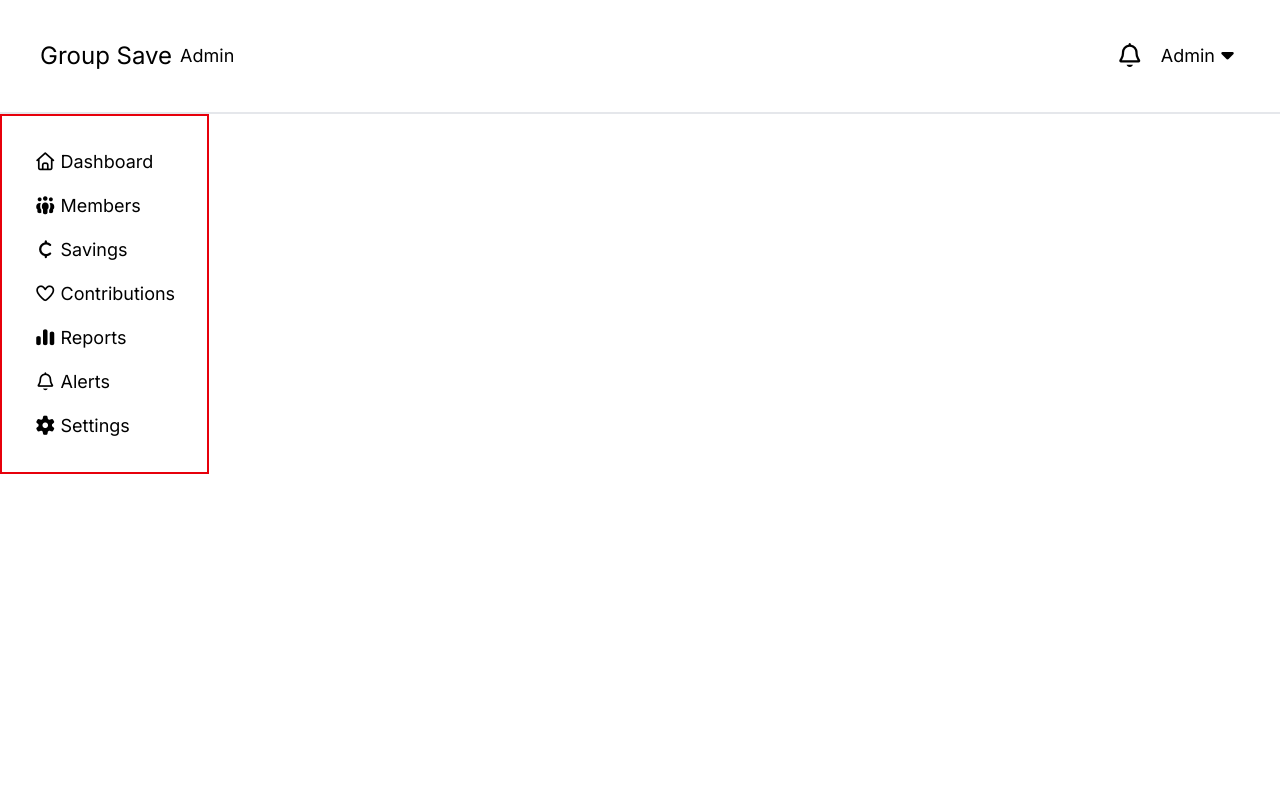
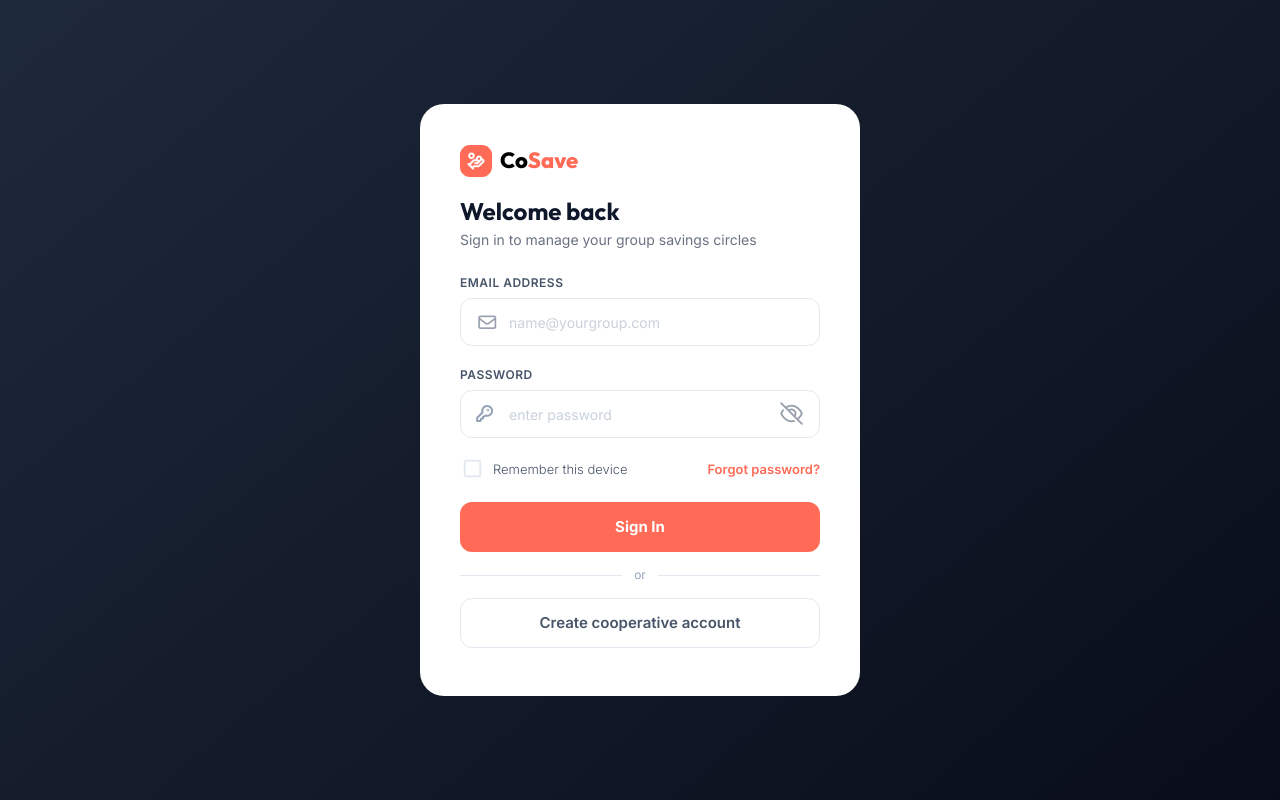
Before and after one commit to charliesumalag/group-saving-management-system-new, a React (Vite) app: page / in a window 1280 px wide. Built offline with nearby package versions, Linux system fonts and the light colour scheme.

Commit message:
redesigning login page

```diff
--- a/src/App.jsx
+++ b/src/App.jsx
@@ -5,7 +5,7 @@ import AdminDashboard from './pages/admin/DashboardPage';
 const App = () => {
   return (
     <>
-      <AdminDashboard />
+      <Login />
     </>
   )
 }
--- a/src/components/layout/Navbar.jsx
+++ b/src/components/layout/Navbar.jsx
@@ -2,7 +2,7 @@ import React from 'react'
 
 const Navbar = () => {
   return (
-    <ul className='flex h-full p-10 border-b-2 border-gray-200 items-center gap-2'>
+    <ul className='flex p-10 border-b-2 border-gray-200 items-center gap-2'>
         <li className='text-2xl'>Group Save</li>
         <li className='text-lg'>Admin</li>
         <li className='ml-auto flex items-center '>
--- a/src/components/layout/Sidebar.jsx
+++ b/src/components/layout/Sidebar.jsx
@@ -2,7 +2,7 @@ import React from 'react'
 
 const Sidebar = () => {
   return (
-    <ul className='h-full text-lg p-8 flex flex-col gap-4 border-2 border-red-600 max-w-sm'>
+    <ul className='self-stretch text-lg p-8 flex flex-col gap-4 border-r border-gray-200  w-64'>
         <li className='flex items-center gap-1 cursor-pointer'>
             <span><i className="fa-regular fa-house"></i></span>
             <span className=''>Dashboard</span>
@@ -27,7 +27,7 @@ const Sidebar = () => {
             <span><i className="fa-regular fa-bell"></i></span>
             <span>Alerts</span>
         </li>
-        <li className='flex items-center gap-1 cursor-pointer mt-auto'>
+        <li className='flex items-center gap-1 cursor-pointer mt-24'>
             <span><i class="fa-solid fa-gear"></i></span>
             <span>Settings</span>
         </li>
--- a/src/index.css
+++ b/src/index.css
@@ -1,7 +1,11 @@
 @import url('https://fonts.googleapis.com/css2?family=Inter:wght@400;500;600;700&display=swap');
+@import url('https://fonts.googleapis.com/css2?family=Outfit:wght@100..900&display=swap');
+@import url('https://fonts.googleapis.com/css2?family=Inter:ital,opsz,wght@0,14..32,100..900;1,14..32,100..900&display=swap');
 
 @import "tailwindcss";
 
 @theme {
   --font-sans: "Inter", sans-serif;
+  --font-outfit: "Outfit", sans-serif;
+  --font-inter: "Inter", sans-serif;
 }
--- a/src/pages/auth/Login.jsx
+++ b/src/pages/auth/Login.jsx
@@ -1,53 +1,68 @@
-import React, { useState } from 'react'
+import React, { useState } from 'react';
+
 
 
 const Login = () => {
+    const [email, setEmail] = useState('');
+    const [emailFocused, setEmailFocused] = useState(false);
+    const [passwordFocused, setPasswordFocused] = useState(false);
     const [showPassword, setShowPassword] = useState(false);
     const [rememberMe, setRememberMe] = useState(false);
     function togglePassword() {
         setShowPassword(prev => !prev);
     }
 
-    function rememberMeToggle(e){
-        setRememberMe(e.target.checked);
+    function rememberMeToggle(){
+        setRememberMe((prev) => !prev)
     }
 
   return (
-    <div className='min-h-screen w-full flex flex-col justify-center items-center font-sans'>
-        <div className='absolute top-4 left-0 w-full px-6 flex flex-col gap-4 '>
-            <div className='flex gap-2'>
-                <img src="wallet-solid.svg" alt=""  className='w-[16px]' />
-                <h1 className='text-xl italic text-[#3E38F5]'>Group Saving</h1>
+    <div className='min-h-screen bg-[linear-gradient(-40deg,#090D1A,#1E293B)] w-full flex flex-col justify-center items-center font-sans'>
+        <div className='w-[440px] h-[592px] rounded-[24px] bg-white p-[40px] ' >
+            <div className='flex gap-[8px] items-center'>
+                <img src="/logo-icon.png" alt="" />
+                <h1 className='font-outfit font-extrabold text-[22px]'>Co<span className='text-[#FF6B57]'>Save</span></h1>
             </div>
-            <hr className=' border-gray-200' />
-        </div>
-        <div className='w-full flex flex-col max-w-md gap-6'>
-            <div>
-                <h2 className='text-3xl'>Login</h2>
-                <p>Hi, Welcome back</p>
+            <div className='mt-[16px]'>
+                <h2 className='text-[#0F172A] font-bold font-outfit text-[24px] '>Welcome back</h2>
+                <p className='text-gray-500 font-inter text-[14px]'>Sign in to manage your group savings circles</p>
             </div>
-            <form action="" className='flex flex-col gap-4'>
-                <div className='flex flex-col gap-1'>
-                    <label htmlFor="username" className='text-base text-gray-700'>Username</label>
-                    <input type="text" id='username' className='border border-gray-400 px-2 py-2 rounded-sm text-gray-500 font-sans w-full focus:border-[#3E38F5] focus:ring-1 focus:ring-[#3E38F5] outline-none ' placeholder='Enter username'/>
-                </div>
-                <div className='flex flex-col gap-1'>
-                    <label htmlFor="password" className='text-base text-gray-700'>Password</label>
-                    <div className='relative'>
-                        <input type={showPassword ? "text" : "password"} id='password' className='border border-gray-400 px-2 py-2 rounded-sm text-gray-500 font-sans w-full focus:border-[#3E38F5] focus:ring-1 focus:ring-[#3E38F5] outline-none pr-10' placeholder='Enter password'/>
-                        <button type='button' onClick={togglePassword} aria-label={showPassword ? "Hide password" : "Show password"}  className='absolute right-3 top-1/2 -translate-y-1/2 text-gray-400'>
-                            <i className={`fa-regular ${showPassword ? 'fa-eye' : 'fa-eye-slash'}`}></i>
-                        </button>
+            <form action="" className='mt-[24px] flex flex-col gap-[20px]'>
+                <div className='flex flex-col gap-[6px]'>
+                    <label htmlFor="" className='font-inter text-[#475569] text-[12px] tracking-[0.5px] font-semibold'>EMAIL ADDRESS</label>
+                    <div className='relative' >
+                        <i className={`fa-regular fa-envelope absolute left-[16px] top-1/2 -translate-y-1/2 text-gray-400 text-[18px] transition-opacity duration-200 ${emailFocused ? 'opacity-0' : 'opacity-100'  } `}></i>
+                        <input type="email" onFocus={() => setEmailFocused(true)} onBlur={() => setEmailFocused(false)} placeholder='name@yourgroup.com' className={`w-full p-[16px] h-[48px] transition-[padding] font-inter text-[14px] text-[#94A3B8] duration-200 ease-in-out rounded-[12px] border-1 border-[#E2E8F0] ${emailFocused ? 'pl-[16px]' : 'pl-[48px]'}`} />
                     </div>
                 </div>
-                <div className='flex justify-between mt-6'>
-                    <label htmlFor="remember" className='flex gap-2 items-center text-gray-700'>
-                    <input type="checkbox" id='remember' checked={rememberMe} onChange={(e) => rememberMeToggle(e)} /> Remember me
-                    </label>
-                    <a href="" className='text-gray-700'>Forgot password?</a>
+                <div className='flex flex-col gap-[6px]'>
+                    <label htmlFor="" className='font-inter text-[#475569] text-[12px] tracking-[0.5px] font-semibold'>PASSWORD</label>
+                    <div className='relative' >
+                        <img src="/vector.png" alt="" className={`absolute left-[16px] top-1/2 -translate-y-1/2  transition-opacity duration-200 ${passwordFocused ? 'opacity-0' : 'opacity-100' } `} />
+                        <button onClick={togglePassword} type='button'>
+                            <i className={`fa-regular ${showPassword ? 'fa-eye' : 'fa-eye-slash'} absolute right-[16px] top-1/2 -translate-y-1/2 text-gray-400 text-xl `}></i>
+                        </button>
+                        <input type={!showPassword ? "password" : "text"} onFocus={() => setPasswordFocused(true)} onBlur={() => setPasswordFocused(false)} placeholder='enter password' className={`w-full p-[16px] h-[48px] transition-[padding] font-inter text-[14px] text-[#94A3B8] duration-200 ease-in-out rounded-[12px] border-1 border-[#E2E8F0] ${passwordFocused ? 'pl-[16px]' : 'pl-[48px]'}`} />
+                    </div>
                 </div>
-                <button className='bg-[#3E38F5] p-2 rounded-md border-none text-white font-sans cursor-pointer tracking-widest hover:bg-[#0400ff] transition-colors duration-200 '>Login</button>
+                <div className='flex justify-between items-center'>
+                    <div className='flex items-center gap-2'>
+                        {/* <input type="checkbox" className='appearance-none checked:bg-blue-400 h-[18px] w-[18px] checked:border-blue-400 border border-[#E2E8F0] rounded-[4px] cursor-pointer' /> */}
+                        <button onClick={rememberMeToggle} type='button'>
+                            <i className={`fa-regular ${rememberMe ? 'fa-square-check text-blue-300' : 'fa-square text-[#E2E8F0]'}  text-[20px]`}></i>
+                        </button>
+                        <label htmlFor="" className='font-inter text-[13px] text-[#475569] font-light'>Remember this device</label>
+                    </div>
+                    <a href="#" className='font-inter text-[13px] text-[#FF6B57] font-semibold'>Forgot password?</a>
+                </div>
+                <button type='submit' className='h-[50px] w-full bg-[#FF6B57] rounded-[12px] text-white text-[15px] font-inter font-bold'>Sign In</button>
             </form>
+            <div className='flex justify-between items-center mt-[14px]'>
+                <hr className='w-[45%] border-[#E2E8F0] ' />
+                <span className='font-inter text-[12px] text-[#94A3B8] '>or</span>
+                <hr className='w-[45%] border-[#E2E8F0]' />
+            </div>
+            <button className='h-[50px] rounded-[12px] mt-[14px] border-1 border-[#E2E8F0] w-full font-inter font-semibold text-[15px] text-[#475569] '>Create cooperative account</button>
         </div>
     </div>
   )
```
Also changed, not shown: public/logo-icon.png (added), public/vector.png (added).
